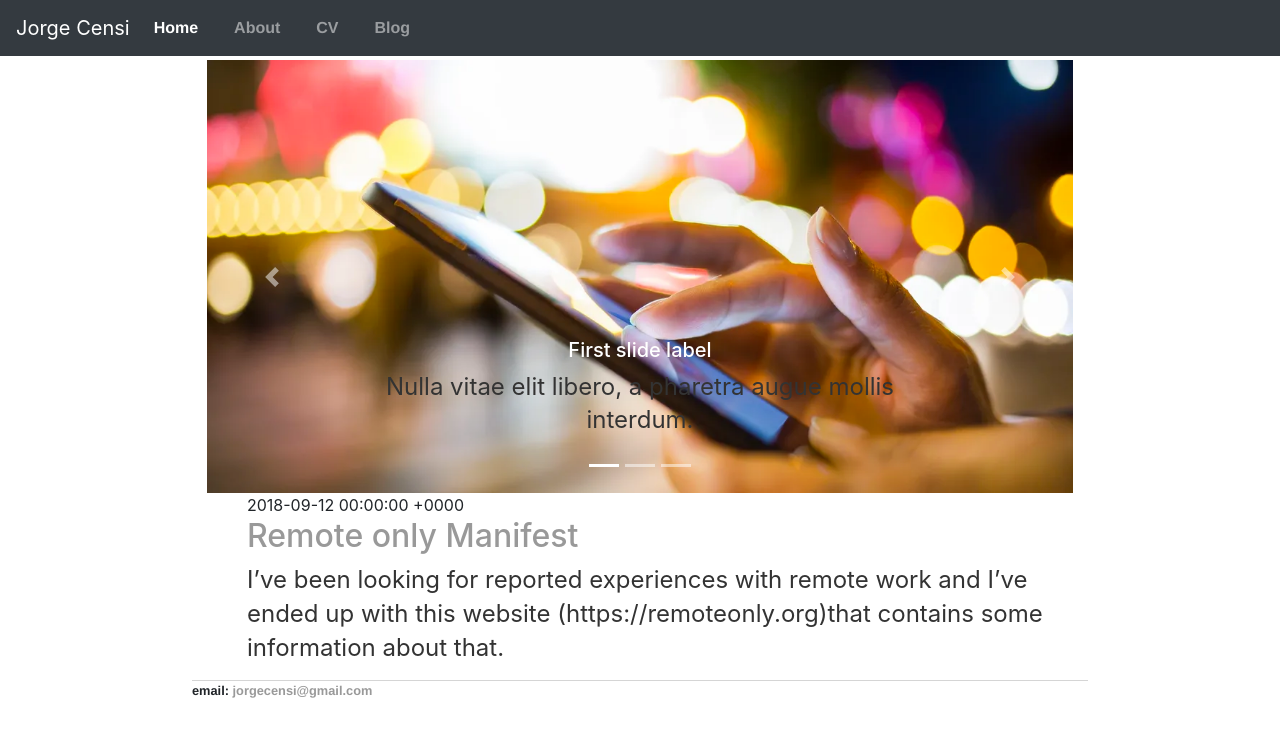
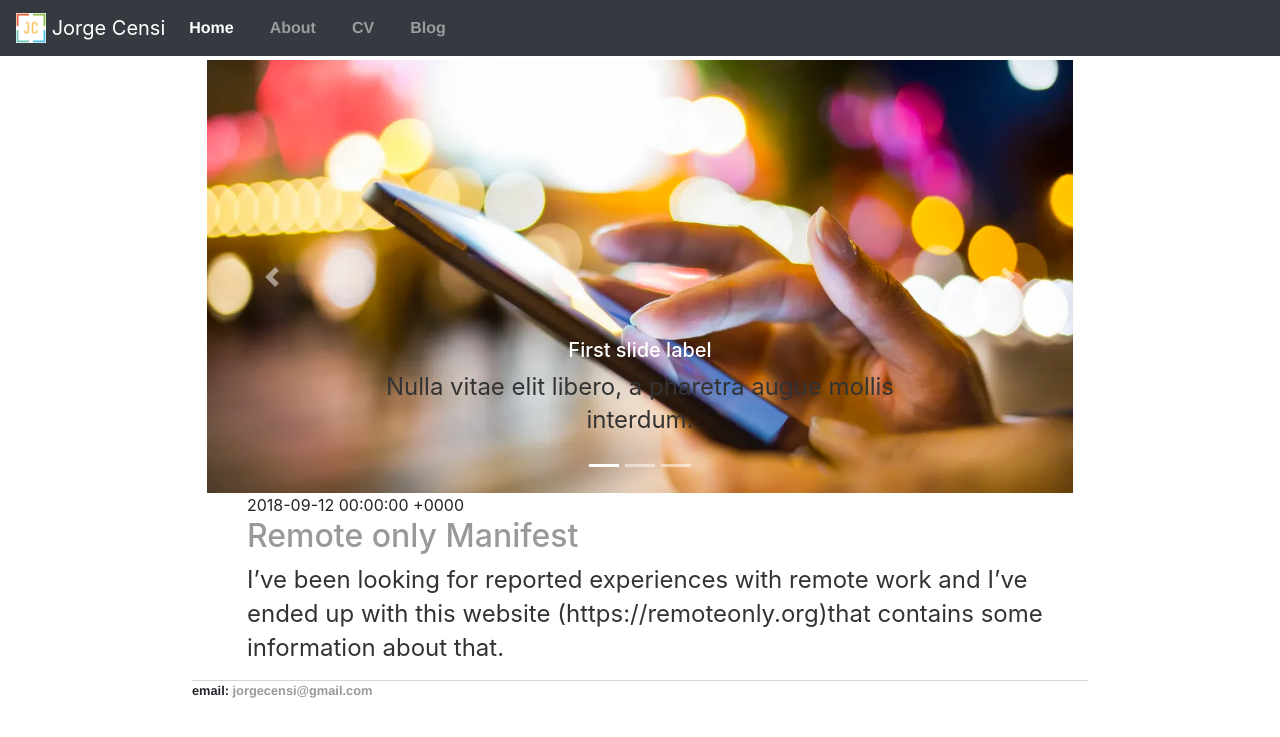
Before and after one commit to jorgecensi/jorgecensi.github.io, a Jekyll site: the page built from index.html, in a window 1280 px wide. Shown: the top 737 px of the page. Built offline with Jekyll 4.4.1, drawn with Linux system fonts in a browser that asks for light colours.

Commit message:
add favicon

```diff
--- a/_layouts/default.html
+++ b/_layouts/default.html
@@ -7,7 +7,9 @@
     </head>
     <body>
         <nav class="navbar navbar-expand-lg navbar-dark bg-dark fixed-top">
-            <a class="navbar-brand" href="/">Jorge Censi</a>
+            <a class="navbar-brand" href="/">
+                <img src="/img/favicon-32x32.png" width="30" height="30" class="d-inline-block align-top" alt="">
+                Jorge Censi</a>
             <button class="navbar-toggler" data-target="#my-nav" data-toggle="collapse" aria-controls="my-nav" aria-expanded="false" aria-label="Toggle navigation">
                 <span class="navbar-toggler-icon"></span>
             </button>
```
Also changed, not shown: img/favicon-32x32.png (added), 1 other file.
